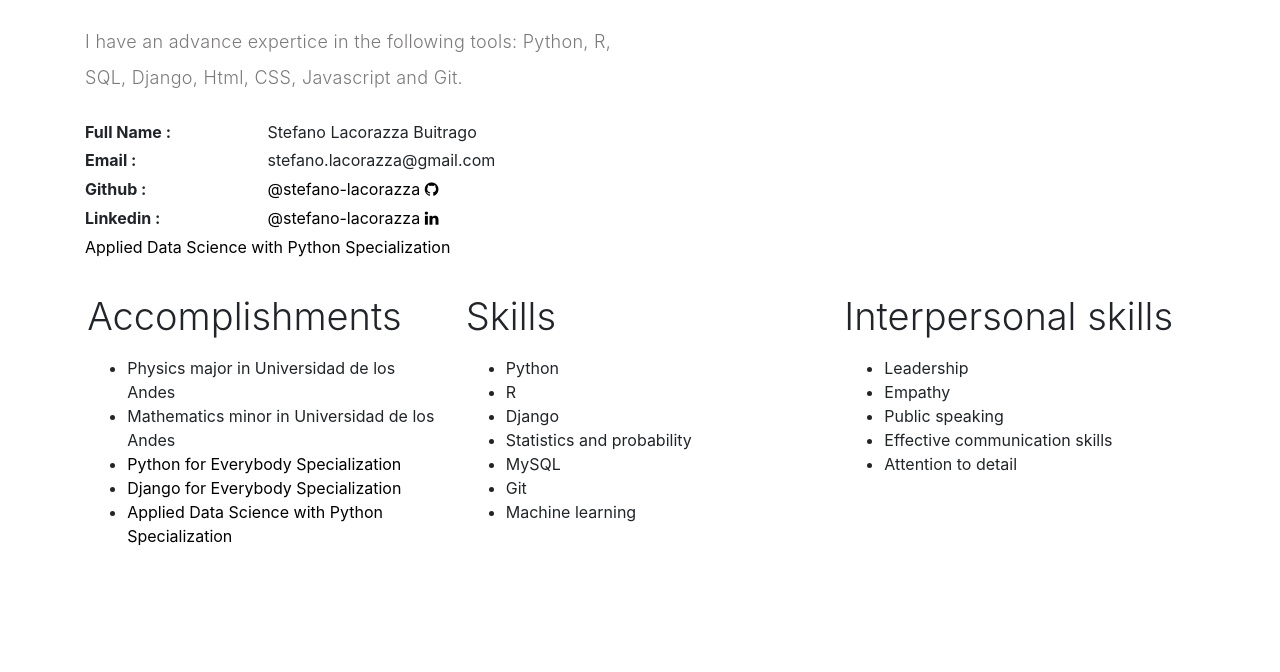
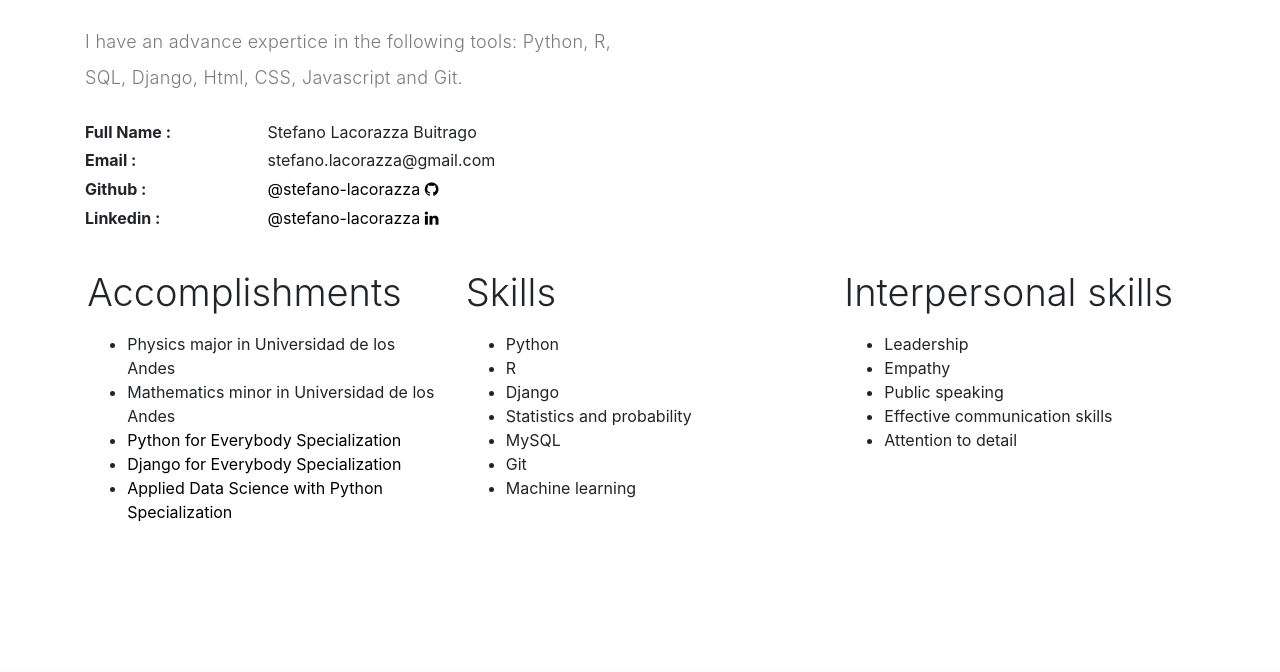
Before and after one commit to stefano-lacorazza/portfolio, a Django app: page / in a window 1280 px wide. Shown: the part 914-1586 px from the top of the page. Run offline with Django 4.2, Linux system fonts and the light colour scheme; some libraries are stand-ins or nearby versions; some web fonts are replaced.

Commit message:
Update index.html

```diff
--- a/myportfolio/templates/mainsite/index.html
+++ b/myportfolio/templates/mainsite/index.html
@@ -134,7 +134,7 @@
                 </div>
 
             </div>
-            <a  href="https://www.coursera.org/account/accomplishments/specialization/certificate/VCQXQPHNMDWV" target="_blank">Applied Data Science with Python Specialization</a>
+
             <div class="row about-third">
             	<div class="col-lg-4 col-md-4 col-12">
                 <h3>Accomplishments</h3>
```
